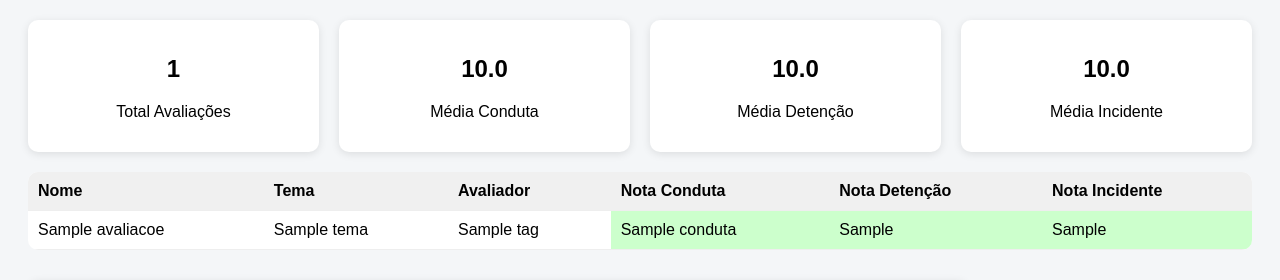
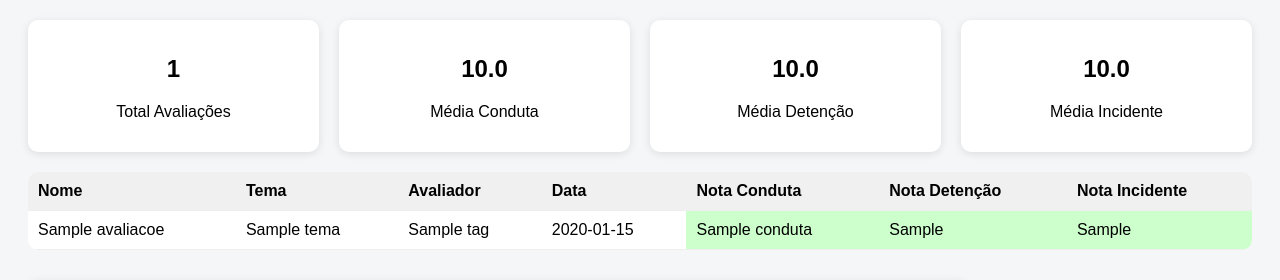
Before and after one commit to Jonnyoli/gnr_sargentos01, a Python web app: template templates/admin.html in a window 1280 px wide. Shown: the part 108-388 px from the top of the page. Run offline with Jinja, Linux system fonts and the light colour scheme; the template is opened without the code that fills it: most values are stand-ins (such as "Sample title", 1, 10 or a date in 2020).

Commit message:
Update admin.html

```diff
--- a/templates/admin.html
+++ b/templates/admin.html
@@ -31,7 +31,7 @@ input, select { padding: 6px; }
     overflow-x: auto;
     margin-top: 20px;
 }
-table { width: 100%; border-collapse: collapse; min-width: 700px; background: white; border-radius: 10px; overflow: hidden; }
+table { width: 100%; border-collapse: collapse; min-width: 800px; background: white; border-radius: 10px; overflow: hidden; }
 th, td { padding: 10px; border-bottom: 1px solid #eee; text-align: left; }
 th { cursor: pointer; background: #f0f0f0; }
 tr:hover { background: #f9f9f9; position: relative; }
@@ -89,7 +89,6 @@ tr:hover { background: #f9f9f9; position: relative; }
     </div>
 </header>
 
-
 <div class="cards">
     <div class="card"><h2>{{ avaliacoes|length }}</h2><p>Total Avaliações</p></div>
     <div class="card"><h2>{{ avaliacoes|map(attribute='conduta')|sum / (avaliacoes|length) | round(1) }}</h2><p>Média Conduta</p></div>
@@ -104,9 +103,10 @@ tr:hover { background: #f9f9f9; position: relative; }
             <th onclick="sortTable(0)">Nome</th>
             <th onclick="sortTable(1)">Tema</th>
             <th onclick="sortTable(2)">Avaliador</th>
-            <th onclick="sortTable(3)">Nota Conduta</th>
-            <th onclick="sortTable(4)">Nota Detenção</th>
-            <th onclick="sortTable(5)">Nota Incidente</th>
+            <th onclick="sortTable(3)">Data</th>
+            <th onclick="sortTable(4)">Nota Conduta</th>
+            <th onclick="sortTable(5)">Nota Detenção</th>
+            <th onclick="sortTable(6)">Nota Incidente</th>
         </tr>
     </thead>
     <tbody>
@@ -115,6 +115,13 @@ tr:hover { background: #f9f9f9; position: relative; }
             <td>{{ a.get('nome', 'N/A') }}</td>
             <td>{{ a.get('tema', 'N/A') }}</td>
             <td>{{ a.get('avaliador', {}).get('tag', 'Desconhecido') }}</td>
+            <td>
+                {% if a.get('data_submissao') %}
+                    {{ a.data_submissao.strftime('%d/%m/%Y %H:%M') }}
+                {% else %}
+                    -
+                {% endif %}
+            </td>
             <td class="{% if a.get('conduta', 0) < 5 %}note-low{% elif a.get('conduta', 0) < 8 %}note-medium{% else %}note-high{% endif %}">{{ a.get('conduta', 0) }}</td>
             <td class="{% if a.get('nota_detencao', 0) < 5 %}note-low{% elif a.get('nota_detencao', 0) < 8 %}note-medium{% else %}note-high{% endif %}">{{ a.get('nota_detencao', 0) }}</td>
             <td class="{% if a.get('nota_incidente', 0) < 5 %}note-low{% elif a.get('nota_incidente', 0) < 8 %}note-medium{% else %}note-high{% endif %}">{{ a.get('nota_incidente', 0) }}</td>
```
